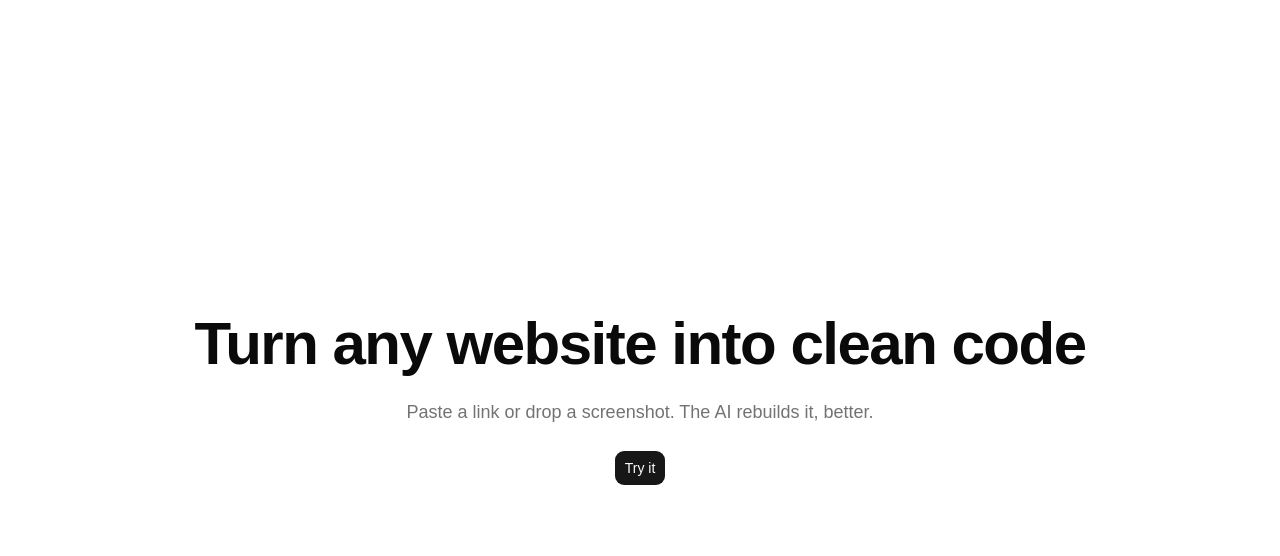
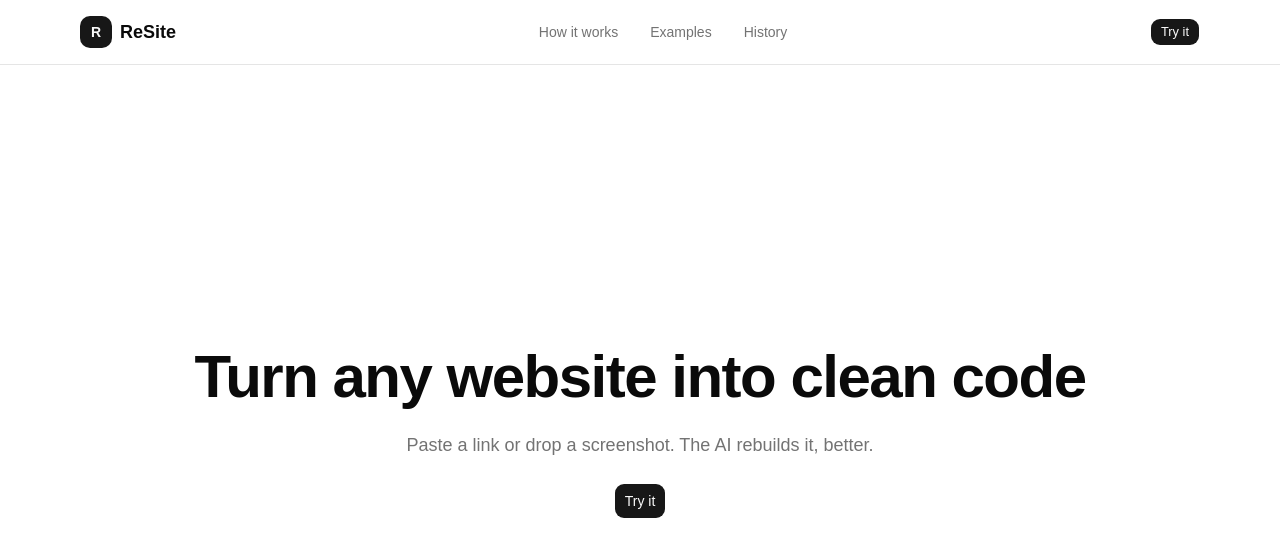
Before and after one commit to molka10/ai-website-cloner, a React (Vite) app: page / in a window 1280 px wide. Shown: the top 556 px of the page. Built offline with nearby package versions, Linux system fonts and the light colour scheme.

Commit message:
Add navbar

```diff
--- /dev/null
+++ b/src/components/layout/Navbar.tsx
@@ -0,0 +1,27 @@
+import { Link } from "react-router";
+import { buttonVariants } from "@/components/ui/button";
+
+export default function Navbar() {
+  return (
+    <header className="sticky top-0 z-50 border-b bg-background/80 backdrop-blur">
+      <nav className="mx-auto flex h-16 max-w-6xl items-center justify-between px-4">
+        <Link to="/" className="flex items-center gap-2 font-bold text-lg">
+          <span className="grid size-8 place-items-center rounded-lg bg-primary text-primary-foreground text-sm">
+            R
+          </span>
+          ReSite
+        </Link>
+
+        <div className="hidden md:flex items-center gap-8 text-sm text-muted-foreground">
+          <a href="#how" className="hover:text-foreground transition-colors">How it works</a>
+          <a href="#examples" className="hover:text-foreground transition-colors">Examples</a>
+          <Link to="/history" className="hover:text-foreground transition-colors">History</Link>
+        </div>
+
+        <Link to="/app" className={buttonVariants({ size: "sm" })}>
+          Try it
+        </Link>
+      </nav>
+    </header>
+  );
+}
--- a/src/pages/Landing.tsx
+++ b/src/pages/Landing.tsx
@@ -1,18 +1,22 @@
 import { Link } from "react-router";
-import { Button } from "@/components/ui/button";
+import Navbar from "@/components/layout/Navbar";
+import { buttonVariants } from "@/components/ui/button";
 
 export default function Landing() {
   return (
-    <main className="min-h-screen flex flex-col items-center justify-center gap-6 p-6 text-center">
+    <>
+      <Navbar />
+      <main className="flex min-h-[calc(100vh-4rem)] flex-col items-center justify-center gap-6 p-6 text-center">
         <h1 className="text-4xl md:text-6xl font-bold tracking-tight">
           Turn any website into clean code
         </h1>
         <p className="text-lg text-muted-foreground max-w-xl">
           Paste a link or drop a screenshot. The AI rebuilds it, better.
         </p>
-      <Link to="/app">
-        <Button size="lg">Try it</Button>
+        <Link to="/app" className={buttonVariants({ size: "lg" })}>
+          Try it
         </Link>
       </main>
+    </>
   );
 }
```
Lines whose indentation alone changed are shown as unchanged.
